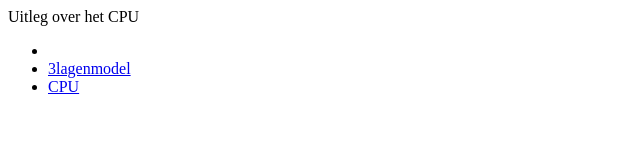
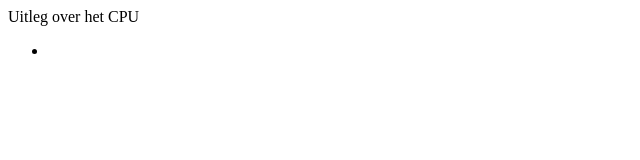
Before and after one commit to qbbvx/qbbvx.github.io, a plain HTML site: page CPU.html in a window 1280 px wide. Shown: the whole page, without its empty margins (0-640 px from the left). Drawn offline with Linux system fonts and the light colour scheme.

Commit message:
aangepast

```diff
--- a/CPU.html
+++ b/CPU.html
@@ -8,6 +8,4 @@
         Uitleg over het CPU
         <ul>
             <li><a href="index.html"Home</a></li>
-            <li><a href="3lagenmodel.html">3lagenmodel</a></li>
-            <li><a href="CPU.html">CPU</a></li>
         </ul>
```
Also changed, not shown: 3lagenmodel.html (+0 -1 lines).
